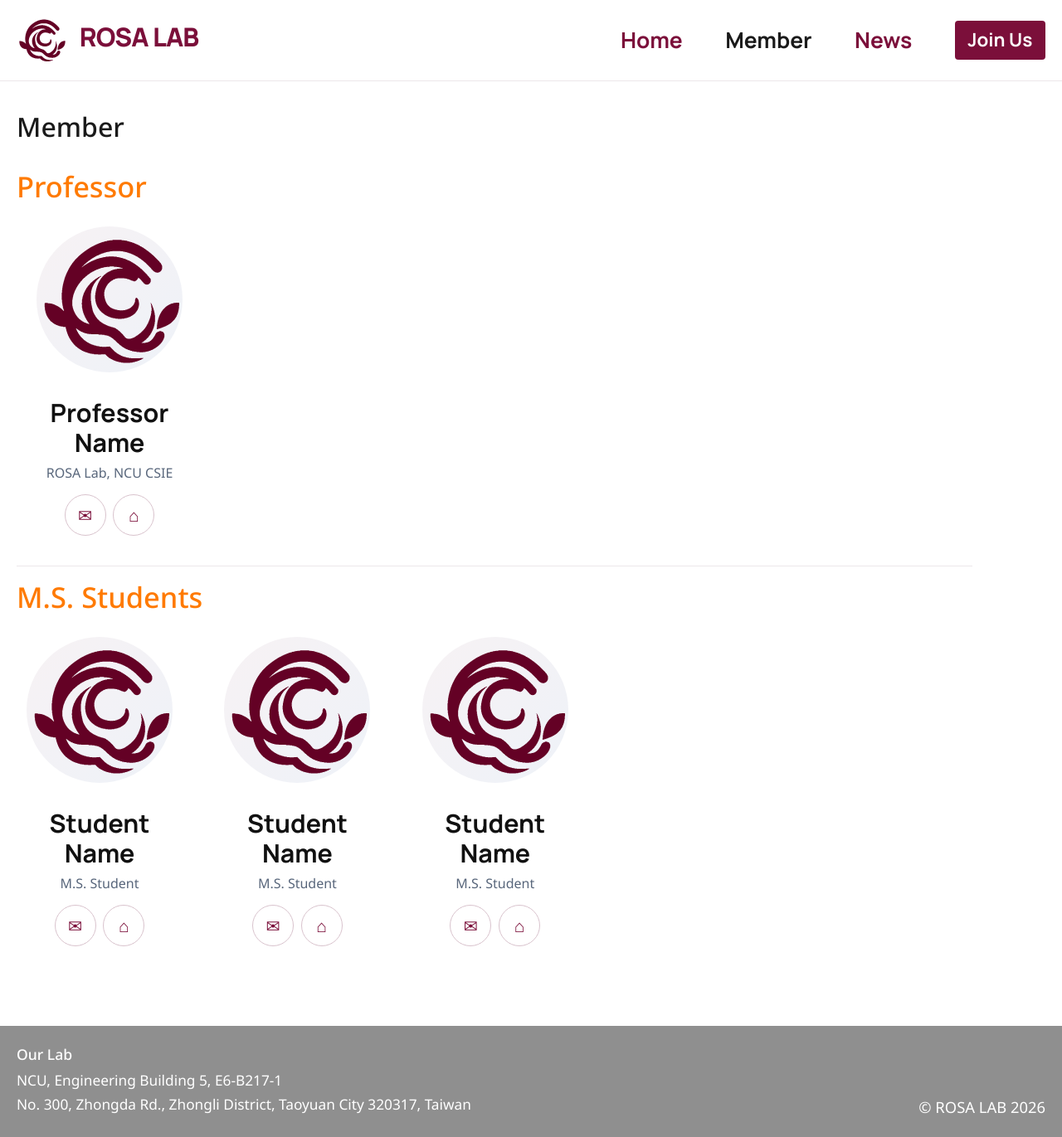
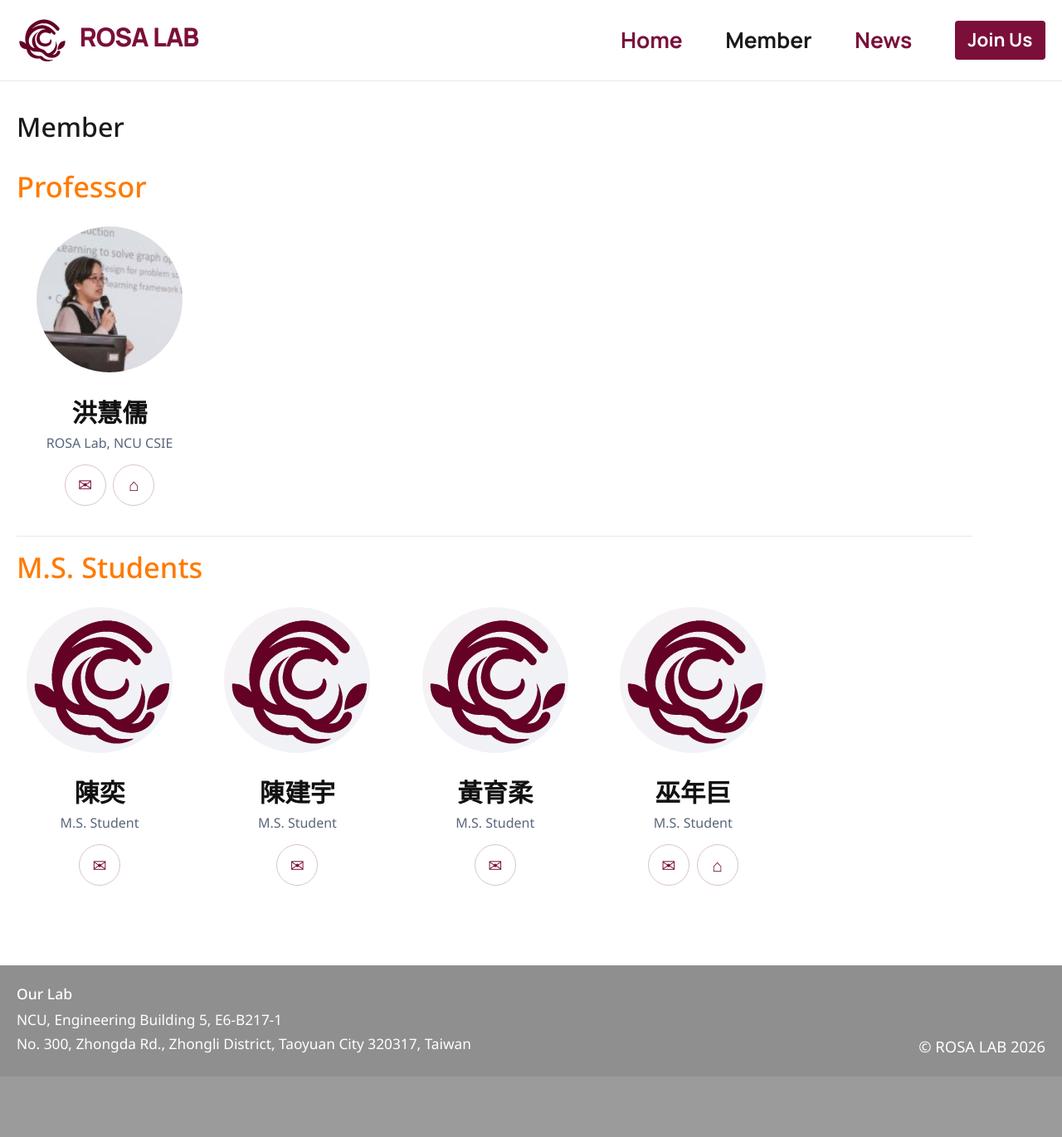
Before and after one commit to komekko1123/komekko1123.github.io, a Jekyll site: the page built from member.md, in a window 1280 px wide. Shown: the whole page at 83% size. Built offline with Jekyll 4.4.1, drawn with Linux system fonts in a browser that asks for light colours; after the commit the page ends 1298 px from its top, so only the background shows below that.

```diff
--- a/_data/members.yml
+++ b/_data/members.yml
@@ -1,29 +1,36 @@
 professor:
-  - name: Professor Name
+  - name: 洪慧儒
 #   role: Professor
     affiliation: ROSA Lab, NCU CSIE
-    email: Rosalab@ncu.edu.tw
-    website: ""
+    email:  hjhung@ncu.edu.tw
+    website: https://hjhung.github.io/
+    photo: /assets/img/Professor.jpg
+
+ms_students:
+  - name: 陳奕
+    role: M.S. Student
+#   affiliation: ROSA Lab
+    email: eason.jshouse0725@gmail.com
+#    website: ""
     photo: /assets/img/logo.svg
 
-ms_students:
-  - name: Student Name
+  - name: 陳建宇
     role: M.S. Student
 #   affiliation: ROSA Lab
-    email: Rosalab@ncu.edu.tw
-    website: ""
+    email: ching90265@gmail.com
+#    website: ""
     photo: /assets/img/logo.svg
 
-  - name: Student Name
+  - name: 黃育柔
     role: M.S. Student
 #   affiliation: ROSA Lab
-    email: Rosalab@ncu.edu.tw
-    website: ""
+    email: a0989060670@gmail.com
+ #   website: ""
     photo: /assets/img/logo.svg
 
-  - name: Student Name
+  - name: 巫年巨
     role: M.S. Student
 #   affiliation: ROSA Lab
-    email: Rosalab@ncu.edu.tw
-    website: ""
+    email: yy911123@gmail.com
+    website: https://github.com/komekko1123
     photo: /assets/img/logo.svg
```
Also changed, not shown: joinus.md (+2 -2 lines), sw.js (added, +9 -0 lines), assets/img/citations.jfif (added), assets/img/professor.jpg (added), assets/style/_typography.scss (line endings or trailing spaces), 13 other files.
